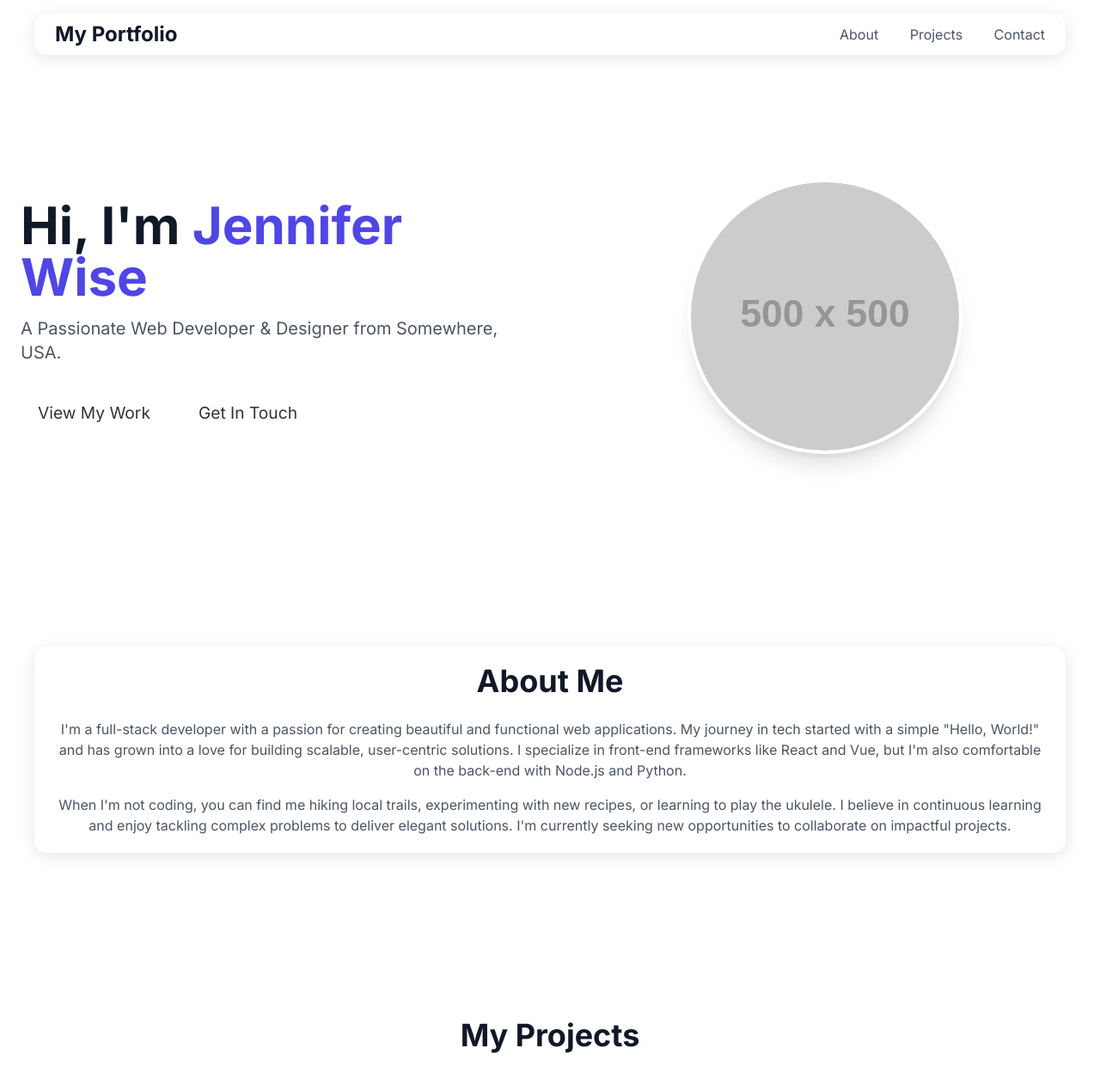
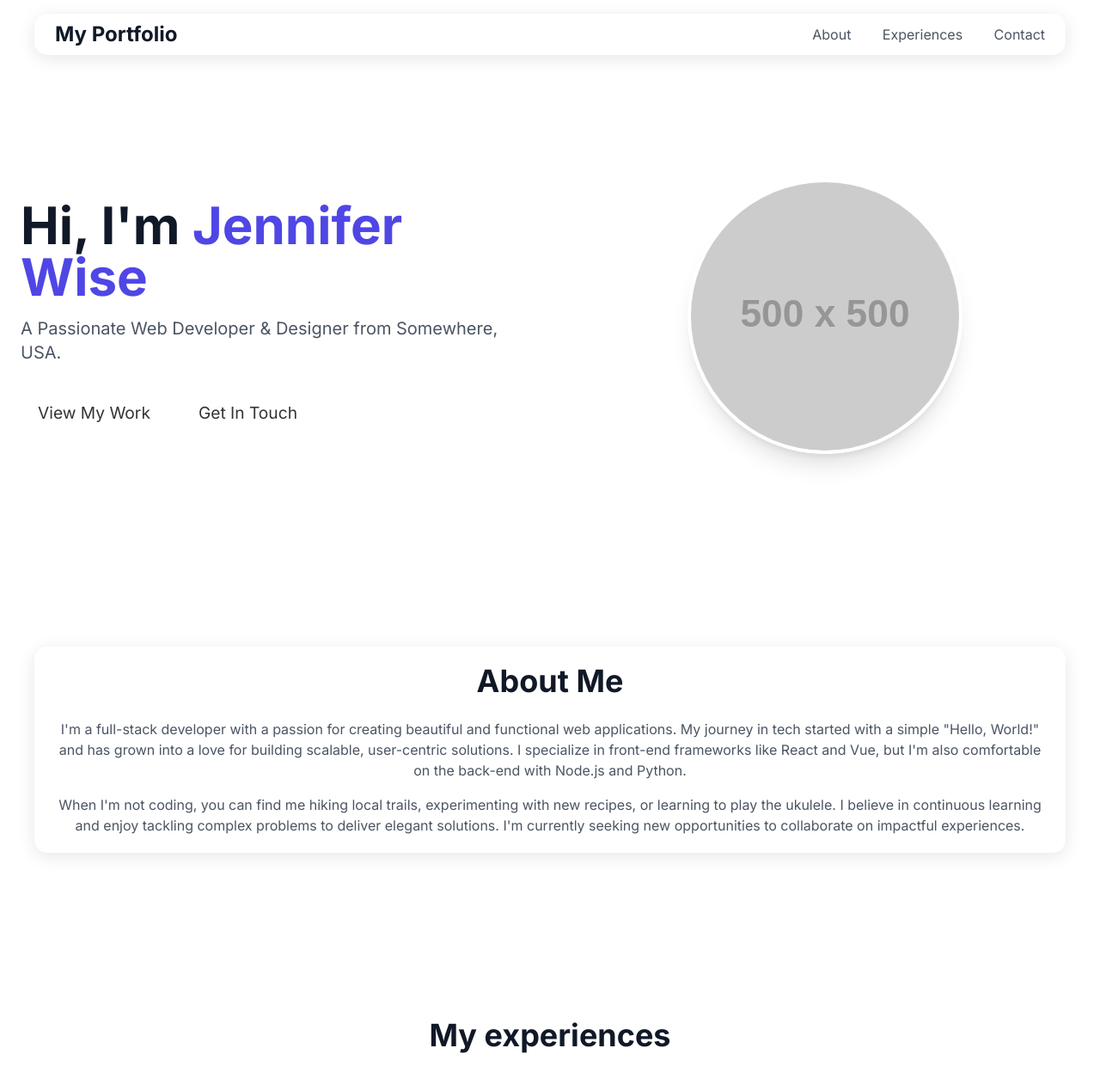
Before and after one commit to wise-a/portfolio, a plain HTML site: page index.html in a window 1280 px wide. Shown: the top 1269 px of the page at 86% size. Drawn offline with nearby package versions, Linux system fonts and the light colour scheme; placeholder pictures from the web are drawn by us.

Commit message:
Update index.html

```diff
--- a/index.html
+++ b/index.html
@@ -81,7 +81,7 @@
             <a href="#hero" class="text-xl md:text-2xl font-bold text-gray-900 transition-colors hover:text-indigo-600">My Portfolio</a>
             <div class="space-x-4 md:space-x-8 text-sm md:text-base">
                 <a href="#about" class="text-gray-600 hover:text-indigo-600 transition-colors">About</a>
-                <a href="#projects" class="text-gray-600 hover:text-indigo-600 transition-colors">Projects</a>
+                <a href="#experiences" class="text-gray-600 hover:text-indigo-600 transition-colors">Experiences</a>
                 <a href="#contact" class="text-gray-600 hover:text-indigo-600 transition-colors">Contact</a>
             </div>
         </nav>
@@ -100,7 +100,7 @@
                 </p>
                 <div class="mt-8 flex flex-col md:flex-row justify-center md:justify-start space-y-4 md:space-y-0 md:space-x-4">
                     <!-- Replaced Tailwind button classes with the new custom .button class -->
-                    <a href="#projects" class="button">View My Work</a>
+                    <a href="#experiences" class="button">View My Work</a>
                     <a href="#contact" class="button">Get In Touch</a>
                 </div>
             </div>
@@ -123,15 +123,15 @@
                         I'm a full-stack developer with a passion for creating beautiful and functional web applications. My journey in tech started with a simple "Hello, World!" and has grown into a love for building scalable, user-centric solutions. I specialize in front-end frameworks like React and Vue, but I'm also comfortable on the back-end with Node.js and Python.
                     </p>
                     <p class="mt-4">
-                        When I'm not coding, you can find me hiking local trails, experimenting with new recipes, or learning to play the ukulele. I believe in continuous learning and enjoy tackling complex problems to deliver elegant solutions. I'm currently seeking new opportunities to collaborate on impactful projects.
+                        When I'm not coding, you can find me hiking local trails, experimenting with new recipes, or learning to play the ukulele. I believe in continuous learning and enjoy tackling complex problems to deliver elegant solutions. I'm currently seeking new opportunities to collaborate on impactful experiences.
                     </p>
                 </div>
             </div>
         </section>
 
-        <!-- Projects Section -->
-        <section id="projects" class="container mx-auto px-6 py-16 md:py-24">
-            <h2 class="text-3xl md:text-4xl font-bold text-center text-gray-900 mb-12">My Projects</h2>
+        <!-- experiences Section -->
+        <section id="experiences" class="container mx-auto px-6 py-16 md:py-24">
+            <h2 class="text-3xl md:text-4xl font-bold text-center text-gray-900 mb-12">My experiences</h2>
             <div class="grid md:grid-cols-2 lg:grid-cols-3 gap-8">
                 <!-- Project Card 1 -->
                 <div class="bg-white rounded-2xl shadow-xl overflow-hidden transform transition-transform hover:scale-105">
```
